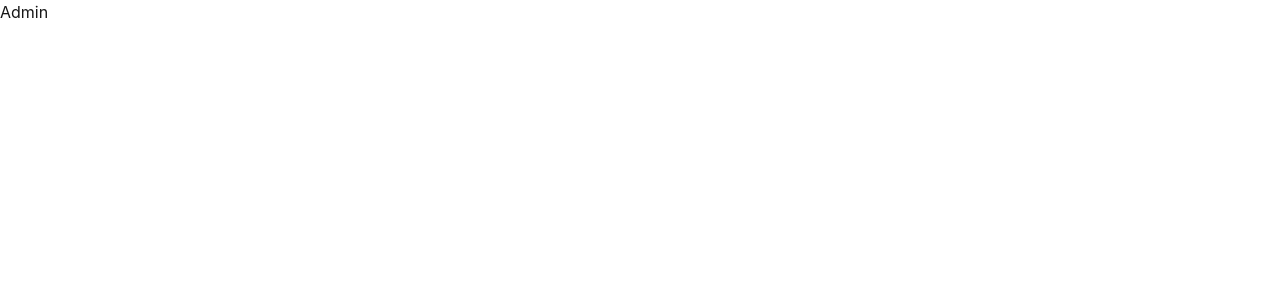
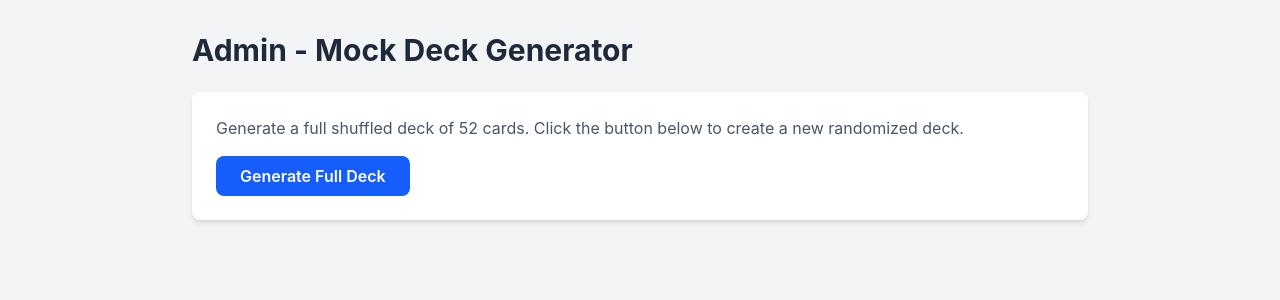
Before and after one commit to teeehn/simple-jack, a Next.js app: page /admin in a window 1280 px wide. Shown: the top 300 px of the page. Built offline with nearby package versions, Linux system fonts and the light colour scheme.

Commit message:
Added functionality to generate full mock deck on Admin page.

```diff
--- a/src/app/admin/page.tsx
+++ b/src/app/admin/page.tsx
@@ -1,3 +1,70 @@
+"use client";
+
+import { useState } from "react";
+import { generateMockDeck } from "@/lib/utils/mock-deck-generator";
+import { Card } from "@/shared/types";
+
 export default function Admin() {
-  return <div>Admin</div>;
+  const [generatedDeck, setGeneratedDeck] = useState<Card[] | null>(null);
+  const [copied, setCopied] = useState(false);
+
+  const handleGenerateDeck = () => {
+    const deck = generateMockDeck();
+    setGeneratedDeck(deck);
+    setCopied(false);
+  };
+
+  const handleCopy = async () => {
+    if (generatedDeck) {
+      await navigator.clipboard.writeText(JSON.stringify(generatedDeck, null, 2));
+      setCopied(true);
+      setTimeout(() => setCopied(false), 2000);
+    }
+  };
+
+  return (
+    <div className="min-h-screen bg-gray-100 p-8">
+      <div className="max-w-4xl mx-auto">
+        <h1 className="text-3xl font-bold text-gray-800 mb-6">Admin - Mock Deck Generator</h1>
+
+        <div className="bg-white rounded-lg shadow-md p-6">
+          <p className="text-gray-600 mb-4">
+            Generate a full shuffled deck of 52 cards. Click the button below to create a new randomized deck.
+          </p>
+
+          <button
+            onClick={handleGenerateDeck}
+            className="bg-blue-600 hover:bg-blue-700 text-white font-semibold py-2 px-6 rounded-lg transition-colors"
+          >
+            Generate Full Deck
+          </button>
+
+          {generatedDeck && (
+            <div className="mt-6">
+              <div className="flex items-center justify-between mb-2">
+                <h2 className="text-lg font-semibold text-gray-700">
+                  Generated Deck ({generatedDeck.length} cards)
+                </h2>
+                <button
+                  onClick={handleCopy}
+                  className="bg-gray-200 hover:bg-gray-300 text-gray-700 font-medium py-1 px-4 rounded transition-colors text-sm"
+                >
+                  {copied ? "Copied!" : "Copy JSON"}
+                </button>
+              </div>
+              <pre className="bg-gray-900 text-green-400 p-4 rounded-lg overflow-auto max-h-96 text-sm font-mono">
+                {JSON.stringify(generatedDeck, null, 2)}
+              </pre>
+              <button
+                onClick={() => setGeneratedDeck(null)}
+                className="mt-4 bg-red-500 hover:bg-red-600 text-white font-medium py-2 px-4 rounded transition-colors"
+              >
+                Clear Result
+              </button>
+            </div>
+          )}
+        </div>
+      </div>
+    </div>
+  );
 }
```
